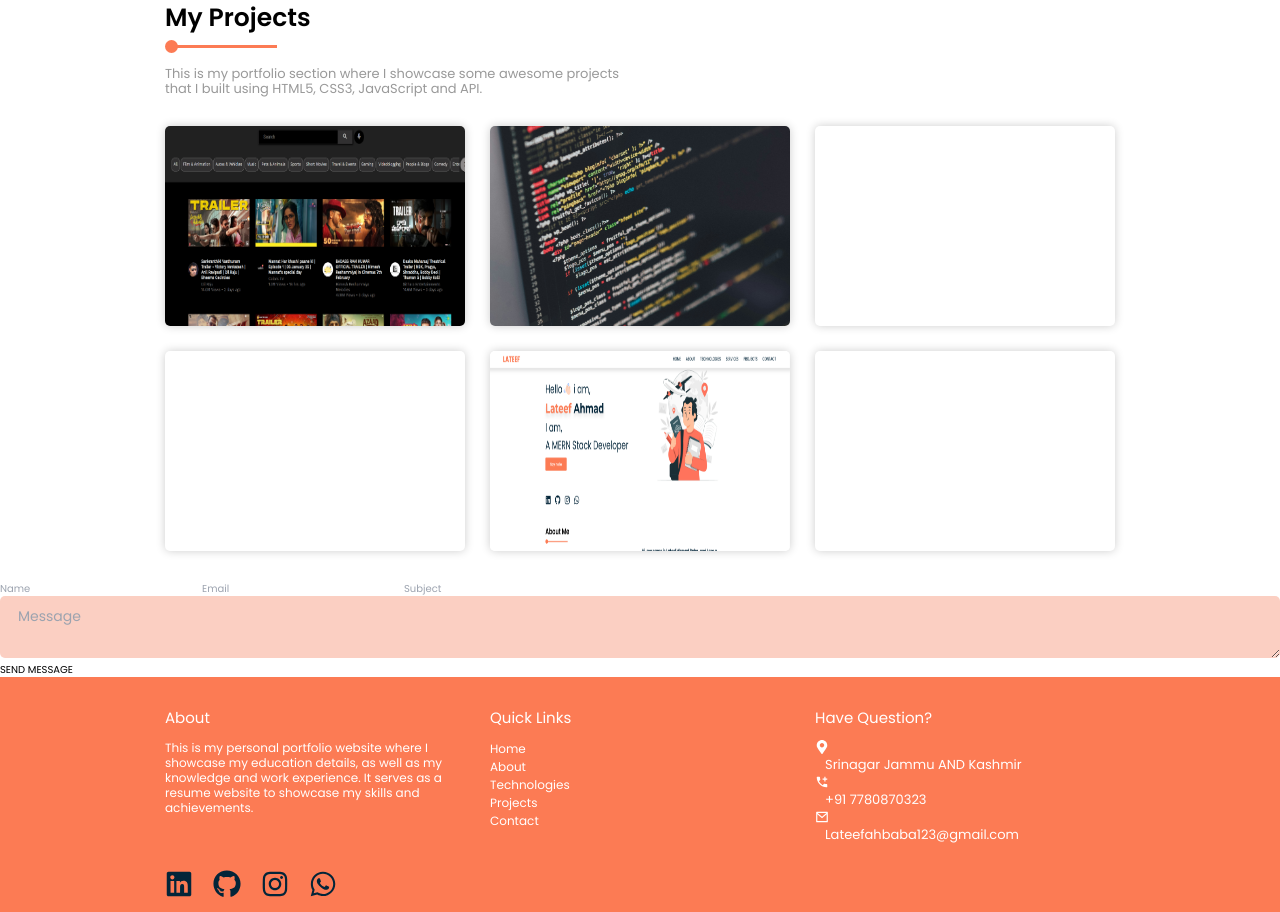
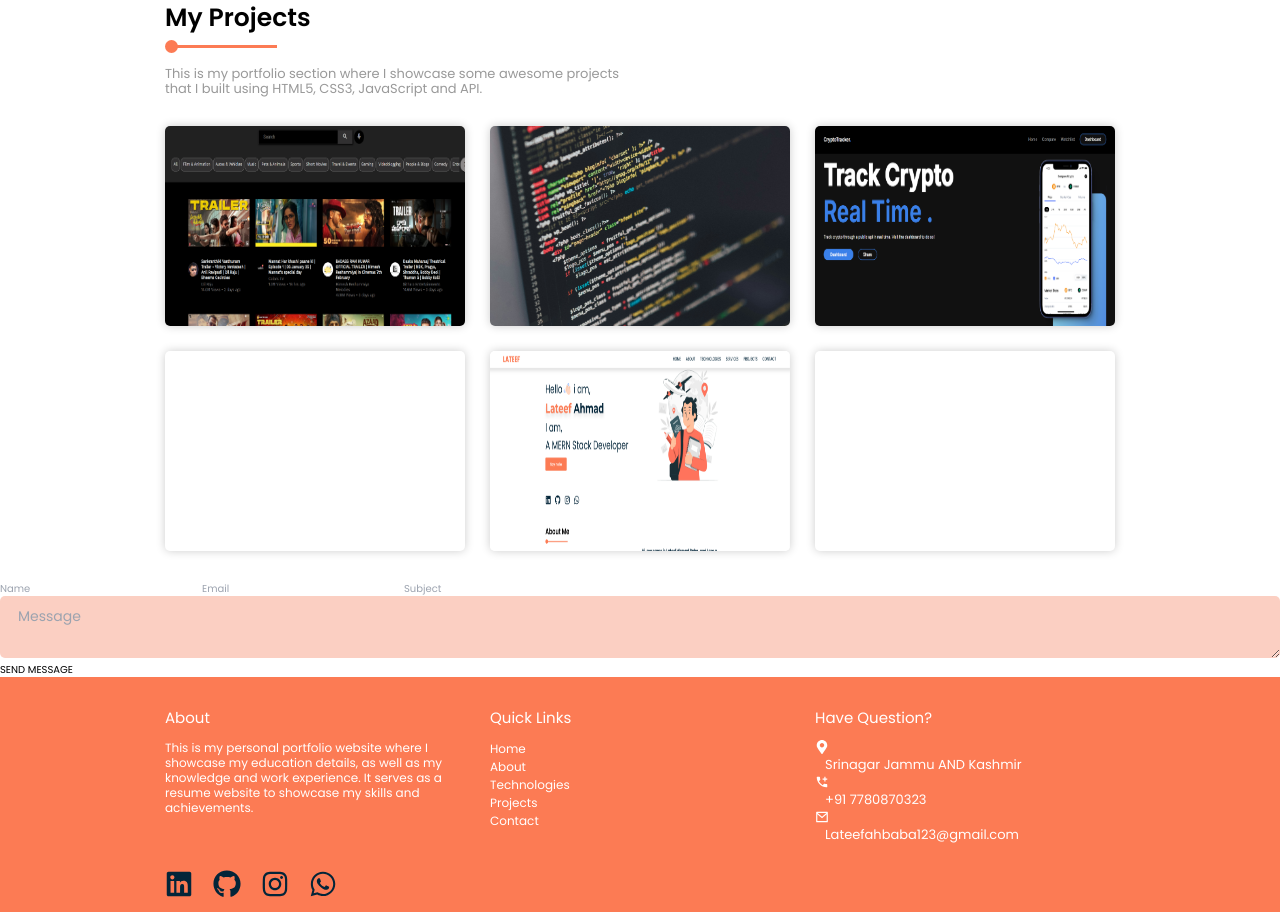
Before and after one commit to Mohdlateef/myportfolio, a React (Vite) app: page / in a window 1280 px wide. Shown: the part 1640-2552 px from the top of the page. Built offline with nearby package versions, Linux system fonts and the light colour scheme.

Commit message:
added crypto project image

```diff
--- a/src/components/Projects.tsx
+++ b/src/components/Projects.tsx
@@ -1,6 +1,7 @@
 import youtube from "../assets/projects/youtube.png"
 import Portfolio from "../assets/projects/Screenshot 2025-02-07 212407.png";
-import BlogsImg from "../assets/ilya-pavlov-OqtafYT5kTw-unsplash.jpg"
+import BlogsImg from "../assets/ilya-pavlov-OqtafYT5kTw-unsplash.jpg";
+import Crypto from "../assets/projects/crypto.png";
 
 export default function Projects() {
     return (
@@ -44,7 +45,7 @@ export default function Projects() {
                 </div>
 
                 <div className="project-box">
-                    {/* <img src="images/portfolio/ghumoindia-min.png" alt="hero image"> */}
+                    <img src={Crypto} alt="hero image" />
 
                     <div className="overlay">
                         <h3>Ghumo India</h3>
```
Also changed, not shown: src/assets/projects/crypto.png (added).
